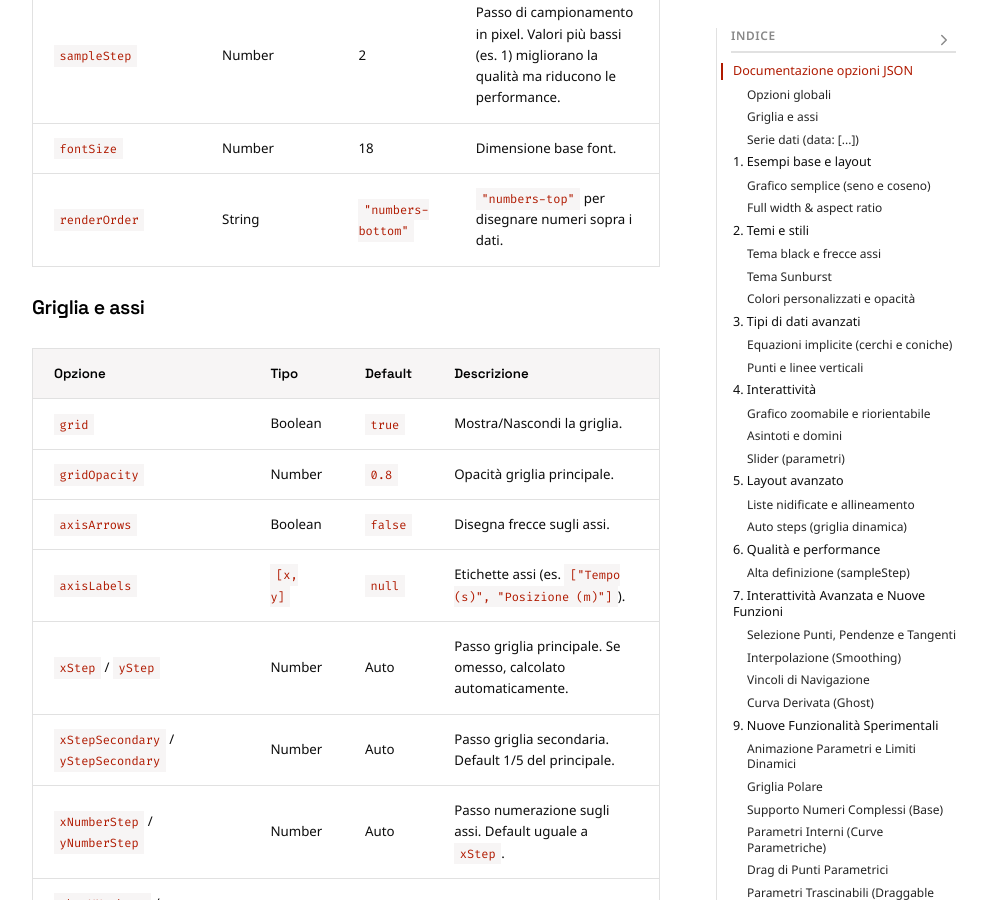
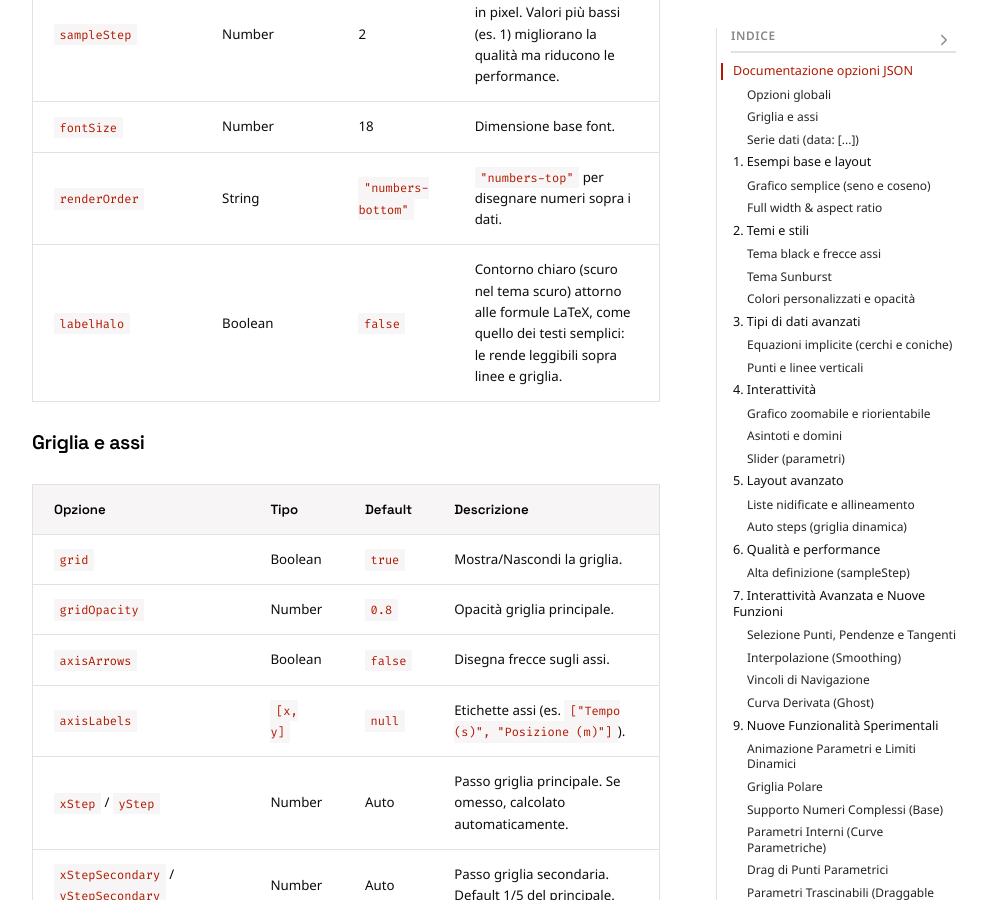
Before and after one commit to Bradwave/matephis, a Jekyll site: the page built from _notes/Public/test-plot.md, in a window 1280 px wide and 900 px high, scrolled down 2031 px. Shown: the whole window, without its empty margins (146-1133 px from the left). Built offline with Jekyll 4.4.1, drawn with Linux system fonts in a browser that asks for light colours.

Commit message:
Add an optional outline to MathJax labels
The glyphs get a stroke in the background colour painted under the
fill, the same outline plain labels already have, so formulas stay
readable over lines, hatching and arrows. labelHalo turns it on and
off: on by default in physics scenes, off in plots so existing plots
do not change.

Co-Authored-By: Claude Opus 5.5 <noreply@anthropic.com>
Claude-Session: https://claude.ai/code/session_01VLycGho5RhwZEFpNgwvQNG

```diff
--- a/_notes/Public/test-plot.md
+++ b/_notes/Public/test-plot.md
@@ -38,6 +38,7 @@ Questa pagina serve come test e documentazione per il sistema di grafici generat
 | `sampleStep` | Number | 2 | Passo di campionamento in pixel. Valori più bassi (es. 1) migliorano la qualità ma riducono le performance. |
 | `fontSize` | Number | 18 | Dimensione base font. |
 | `renderOrder` | String | `"numbers-bottom"` | `"numbers-top"` per disegnare numeri sopra i dati. |
+| `labelHalo` | Boolean | `false` | Contorno chiaro (scuro nel tema scuro) attorno alle formule LaTeX, come quello dei testi semplici: le rende leggibili sopra linee e griglia. |
 
 ### Griglia e assi
 
--- a/assets/js/matephis-physics-src/core/config.js
+++ b/assets/js/matephis-physics-src/core/config.js
@@ -11,7 +11,7 @@ export const ROOT_KEYS = [
     "xlim", "ylim", "aspectRatio", "width", "fullWidth", "cssWidth", "align", "border", "padding",
     "marginBottom", "marginLeft", "marginRight", "theme", "title", "caption", "ariaLabel",
     "grid", "axes", "plane", "angleUnit", "g", "params", "animate", "showSliders", "sliderBorder",
-    "objects", "debug", "fontSize", "forceScale", "vectorScale",
+    "objects", "debug", "fontSize", "forceScale", "vectorScale", "labelHalo",
 ];
 
 /** Root keys from the spec that later phases implement. */
--- a/assets/js/matephis-physics-src/core/scene.js
+++ b/assets/js/matephis-physics-src/core/scene.js
@@ -322,7 +322,9 @@ export class MatephisPhysics {
             return t;
         };
         if (hasMathJax() && str.includes('$')) {
-            return renderMathJaxLabel(toTeX(str), x, y, fontSize, color, anchor, baseline, parent, plain);
+            // Formulas get the same outline as plain labels unless "labelHalo": false
+            const halo = this.config.labelHalo !== false ? { color: this._isDark() ? "#181818" : "#fff" } : null;
+            return renderMathJaxLabel(toTeX(str), x, y, fontSize, color, anchor, baseline, parent, plain, { halo });
         }
         return plain();
     }
--- a/assets/js/matephis-plot-src/core/config.js
+++ b/assets/js/matephis-plot-src/core/config.js
@@ -24,7 +24,7 @@ export const VALID_ROOT_KEYS = [
     "complexMode", "draggablePoints", "equalAspect",
     "selectionColor", "selectionRadius", "selectionOutlineColor", "selectionOutlineWidth",
     "snapToPoints", "pointSelectionIcon", "slopeSelectionIcon", "tangentSelectionIcon",
-    "title", "caption", "ariaLabel", "download", "sampleTolerance", "implicitResolution"
+    "title", "caption", "ariaLabel", "download", "sampleTolerance", "implicitResolution", "labelHalo"
 ];
 
 export const VALID_DATA_KEYS = [
--- a/assets/js/matephis-plot-src/core/plot.js
+++ b/assets/js/matephis-plot-src/core/plot.js
@@ -512,8 +512,10 @@ export class MatephisPlot {
     }
 
     _renderMathJax(text, x, y, baseSize, color, anchor, baseline, parent) {
+        // "labelHalo": true outlines formulas like plain labels (off by default in plots)
+        const halo = this.config.labelHalo === true ? { color: this._isDark() ? "#181818" : "#fff" } : null;
         return renderMathJaxLabel(text, x, y, baseSize, color, anchor, baseline, parent,
-            () => this._text(x, y, text, anchor, baseline, color, "normal", "normal", parent, baseSize));
+            () => this._text(x, y, text, anchor, baseline, color, "normal", "normal", parent, baseSize), { halo });
     }
 
     // =========================================================================
```
Also changed, not shown: _notes/Public/test-physics.md (+1 -0 lines), assets/js/matephis-plot-src/renderers/mathjax-bridge.js (+23 -1 lines), assets/js/matephis-physics.js, assets/js/matephis-plot.js, 2 other files.
